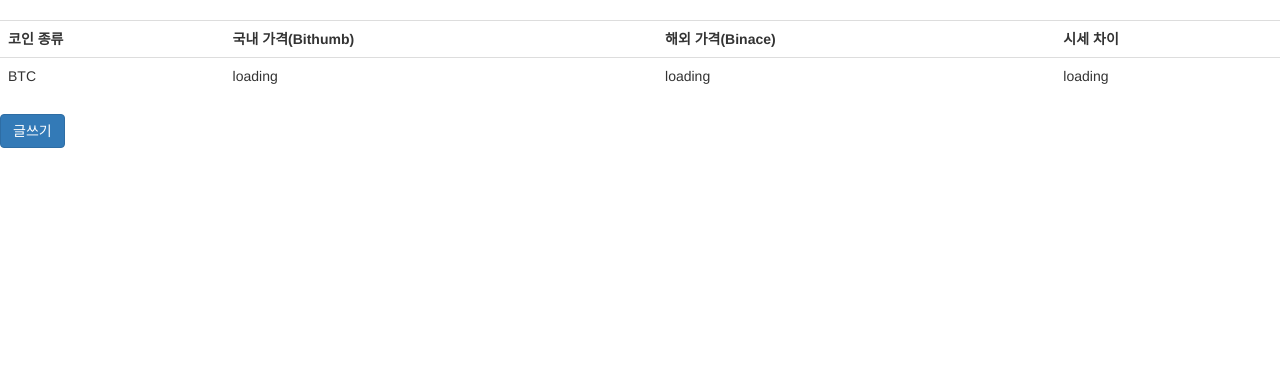
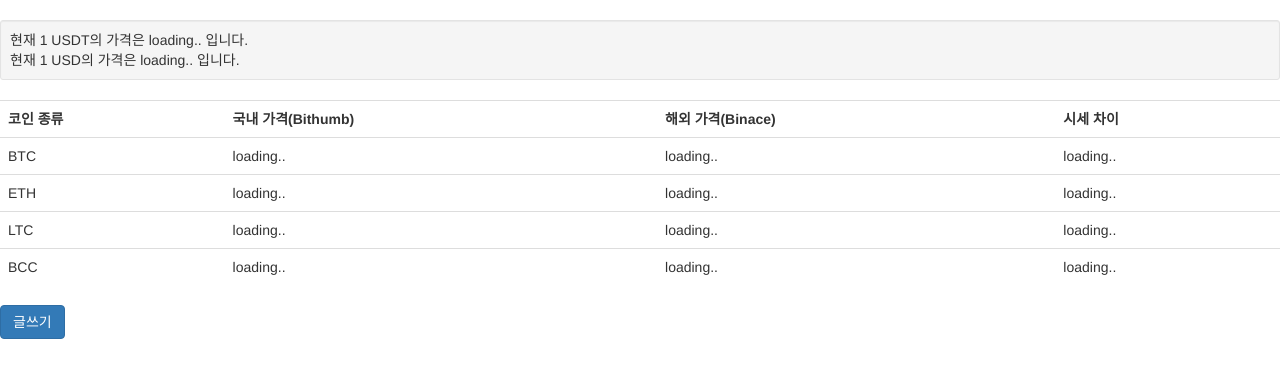
Before and after one commit to JH-YUN/coin, a PHP site: the page made by application/views/main.php in a window 1280 px wide. Shown: the part 52-430 px from the top of the page. Run offline with PHP 8.4, Linux system fonts and the light colour scheme; the template is opened without the code that fills it, so the values that code supplies are empty; some libraries are stand-ins or nearby versions.

Commit message:
add several altcoins

```diff
--- a/application/views/main.php
+++ b/application/views/main.php
@@ -1,45 +1,7 @@
-<script type="text/javascript">
-//5초마다 BTC와 환율값을 받아오는 Ajax
-$(function(){
-  var btc_krw='loading';
-  var btc_usdt='loading';
-  var usd='loading';
-  var usdt='loading';
-  timer=setInterval(function(){
-    $.ajax({
-      type: 'post',
-      dataType: 'json',
-      url: 'http://ec2-52-79-213-156.ap-northeast-2.compute.amazonaws.com/coin/index.php/updatecoin/get_json',
-      success: function (data) {
-        btc_krw = data.krw;
-        btc_usdt= data.usdt;
-        // $('#BTC_bithumb').html(data.krw+" KRW");
-        // $('#BTC_binance').html(data.usdt+" USDT");
-        //alert('현재 BTC 가격은'+BTC+'원이다.');
-      },
-      error: function () {
-          alert('coin error');
-      }
-    });
-    $.ajax({
-      type: 'post',
-      dataType: 'json',
-      url: 'http://ec2-52-79-213-156.ap-northeast-2.compute.amazonaws.com/coin/index.php/updaterate/get_json',
-      success: function (data) {
-        usd= data.krw;
-        usdt=data.usdt;
-        //alert('현재 USD 가격은'+USD+'원이다.');
-      },
-      error: function () {
-          alert('rate error');
-      }
-    });
-    $('#BTC_bithumb').html(btc_krw+" KRW");
-    $('#BTC_binance').html(btc_usdt*usdt*usd+" KRW");
-    $('#premium').html(((btc_krw)-(btc_usdt*usdt*usd))*100/(btc_usdt*usdt*usd)+" %");
-  },5000);
-});
-</script>
+<div class="well well-sm" id="rate">
+  현재 1 USDT의 가격은 loading.. 입니다.<br>
+  현재 1 USD의 가격은 loading.. 입니다.
+</div>
 <table class="table">
   <tr>
     <th>코인 종류</th>
@@ -48,9 +10,27 @@ $(function(){
     <th>시세 차이</th>
   </tr>
   <tr>
-      <td>BTC</td>
-      <td id="BTC_bithumb">loading</td>
-      <td id="BTC_binance">loading</td>
-      <td id="premium">loading</td>
-    </tr>
+    <td>BTC</td>
+    <td id="BTC_bithumb">loading..</td>
+    <td id="BTC_binance">loading..</td>
+    <td id="BTC_premium">loading..</td>
+  </tr>
+  <tr>
+    <td>ETH</td>
+    <td id="ETH_bithumb">loading..</td>
+    <td id="ETH_binance">loading..</td>
+    <td id="ETH_premium">loading..</td>
+  </tr>
+  <tr>
+    <td>LTC</td>
+    <td id="LTC_bithumb">loading..</td>
+    <td id="LTC_binance">loading..</td>
+    <td id="LTC_premium">loading..</td>
+  </tr>
+  <tr>
+    <td>BCC</td>
+    <td id="BCC_bithumb">loading..</td>
+    <td id="BCC_binance">loading..</td>
+    <td id="BCC_premium">loading..</td>
+  </tr>
 </table>
```
